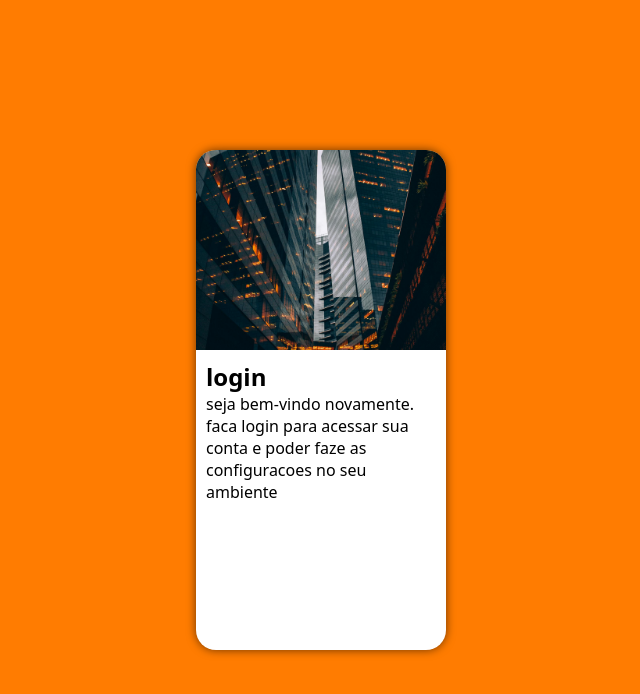
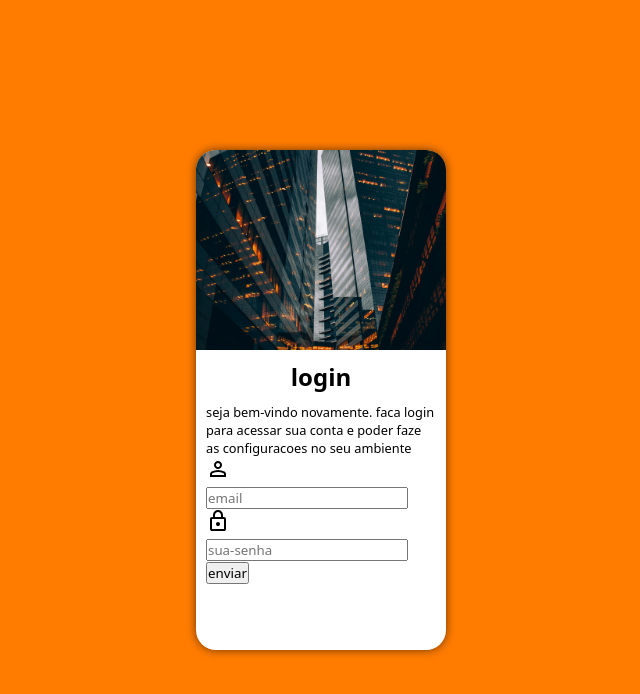
Before and after one commit to VictorSousa77/projeto-login, a plain HTML site: page index.html in a window 1280 px wide. Shown: the whole page, without its empty margins (319-959 px from the left). Drawn offline with nearby package versions, Linux system fonts and the light colour scheme.

Commit message:
atualizacao

```diff
--- a/estilo/media-queries.css
+++ b/estilo/media-queries.css
@@ -27,6 +27,9 @@
         float: right;
         width: 70%;
     }
+    div#formulario >p{
+        font-size: 1.2em;
+    }
 }
 
 @media screen and (min-width:992px) and (max-width:1200px){
@@ -46,4 +49,7 @@
         float: left;
         width: 50%;
     }
+    div#formulario >p{
+        font-size: 1.2em;
+    }
 }
--- a/index.html
+++ b/index.html
@@ -3,6 +3,7 @@
 <head>
     <meta charset="UTF-8">
     <meta name="viewport" content="width=device-width, initial-scale=1.0">
+    <link href="https://fonts.googleapis.com/css2?family=Material+Symbols+Outlined" rel="stylesheet" />
     <link rel="stylesheet" href="style.css">
      <link rel="stylesheet" href="estilo/media-queries.css">
     <title>login</title>
@@ -19,7 +20,24 @@
                 <p>seja bem-vindo novamente. faca login para acessar sua conta
                     e poder faze as configuracoes no seu ambiente
                 </p>
-                <form action="login.php" method="post">
+                <form action="login.php" method="post" autocomplete="on">
+
+
+                    <div class="campo">
+                    <i class="material-icons"><svg xmlns="http://www.w3.org/2000/svg" height="24px" viewBox="0 -960 960 960" width="24px" fill="undefined"><path d="M480-480q-66 0-113-47t-47-113q0-66 47-113t113-47q66 0 113 47t47 113q0 66-47 113t-113 47ZM160-160v-112q0-34 17.5-62.5T224-378q62-31 126-46.5T480-440q66 0 130 15.5T736-378q29 15 46.5 43.5T800-272v112H160Zm80-80h480v-32q0-11-5.5-20T700-306q-54-27-109-40.5T480-360q-56 0-111 13.5T260-306q-9 5-14.5 14t-5.5 20v32Zm240-320q33 0 56.5-23.5T560-640q0-33-23.5-56.5T480-720q-33 0-56.5 23.5T400-640q0 33 23.5 56.5T480-560Zm0-80Zm0 400Z"/></svg></i>
+                    <input type="email" name="login" id="ilogin" placeholder="email" minlength="8" maxlength="15" autocomplete="email">
+                    <label for="ilogin"></label>
+                    </div>
+
+                    <div class="campo">
+                    <i class="material-icons"> <svg xmlns="http://www.w3.org/2000/svg" height="24px" viewBox="0 -960 960 960" width="24px" fill="undefined"><path d="M240-80q-33 0-56.5-23.5T160-160v-400q0-33 23.5-56.5T240-640h40v-80q0-83 58.5-141.5T480-920q83 0 141.5 58.5T680-720v80h40q33 0 56.5 23.5T800-560v400q0 33-23.5 56.5T720-80H240Zm0-80h480v-400H240v400Zm240-120q33 0 56.5-23.5T560-360q0-33-23.5-56.5T480-440q-33 0-56.5 23.5T400-360q0 33 23.5 56.5T480-280ZM360-640h240v-80q0-50-35-85t-85-35q-50 0-85 35t-35 85v80ZM240-160v-400 400Z"/></svg></i>
+                    <input type="password" name="senha" id="isenha" placeholder="sua-senha " minlength="8" maxlength="15" autocomplete="current-password">
+                    <label for="isenha"></label>
+                    </div>
+
+                    <div>
+                        <input type="submit" value="enviar">
+                    </div>
 
                 </form>
 
--- a/style.css
+++ b/style.css
@@ -57,3 +57,12 @@ section#login > div#formulario{
     display: block;
     padding: 10px;
 }
+
+div#formulario >h1{
+    text-align: center;
+    margin-bottom: 10px ;
+
+}
+div#formulario >p{
+    font-size: 0.8em;
+}
```
